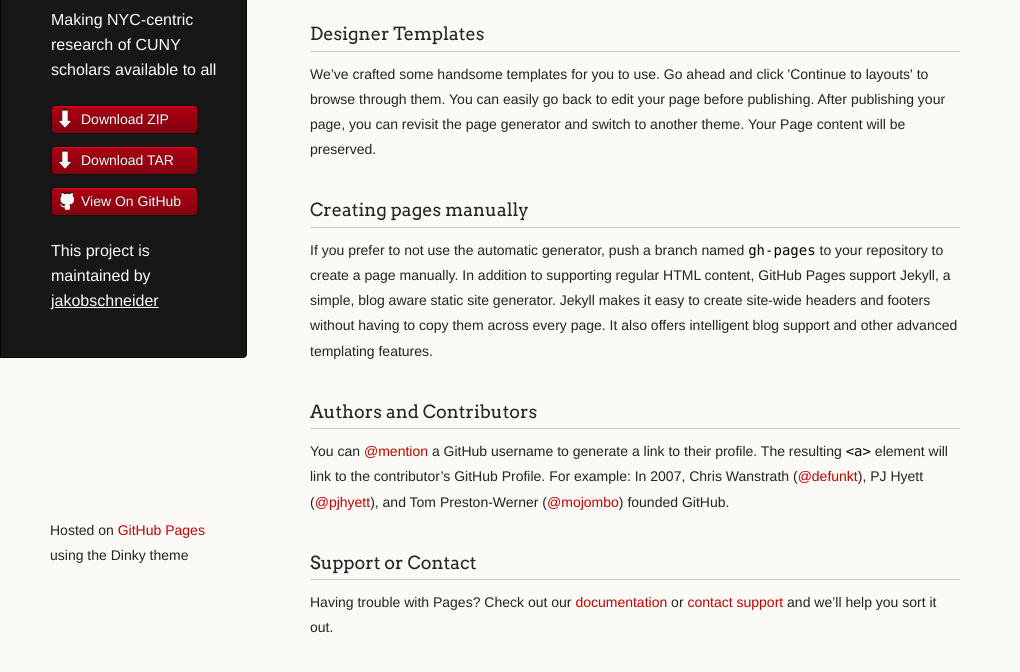
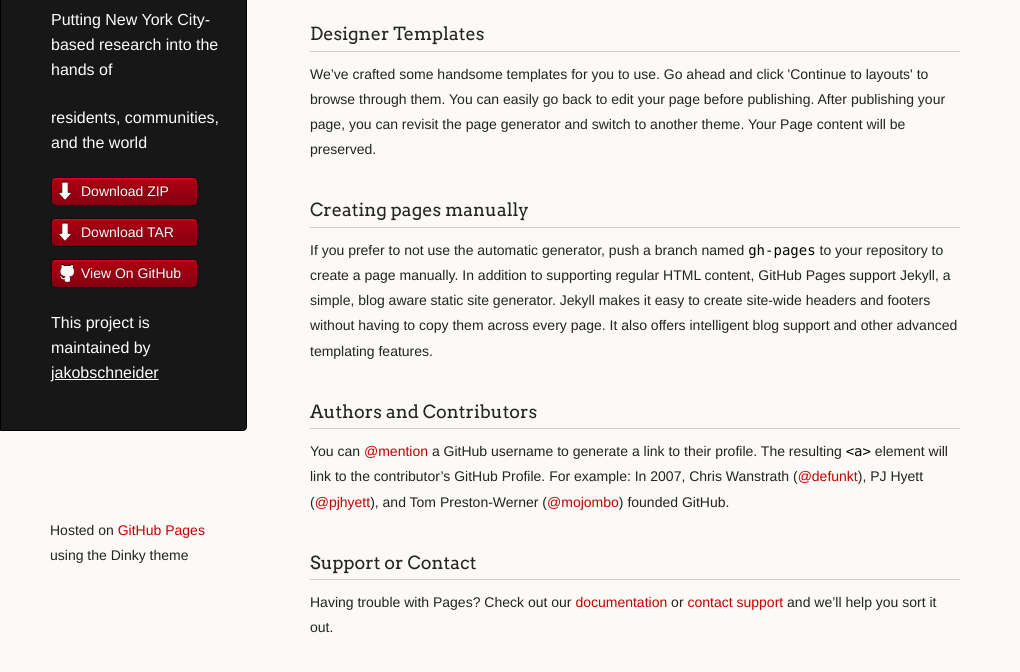
Before and after one commit to jakobschneider/cuny-nyc-research, a plain HTML site: page index.html in a window 1280 px wide. Shown: the part 200-872 px from the top of the page, without its empty margins (0-1020 px from the left). Drawn offline with Linux system fonts and the light colour scheme.

Commit message:
Update index.html

```diff
--- a/index.html
+++ b/index.html
@@ -17,7 +17,8 @@
     <div class="wrapper">
       <header>
         <h1 class="header">(Re)Searching New York City</h1>
-        <p class="header">Making NYC-centric research of CUNY scholars available to all</p>
+        <p class="header">Putting New York City-based research into the hands of</p>
+	<p class="header">residents, communities, and the world</p>
 
         <ul>
           <li class="download"><a class="buttons" href="https://github.com/jakobschneider/cuny-nyc-research/zipball/master">Download ZIP</a></li>
```
